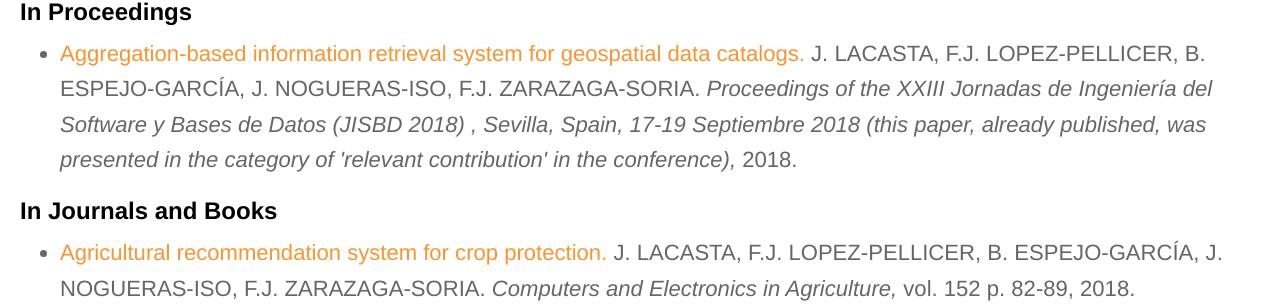
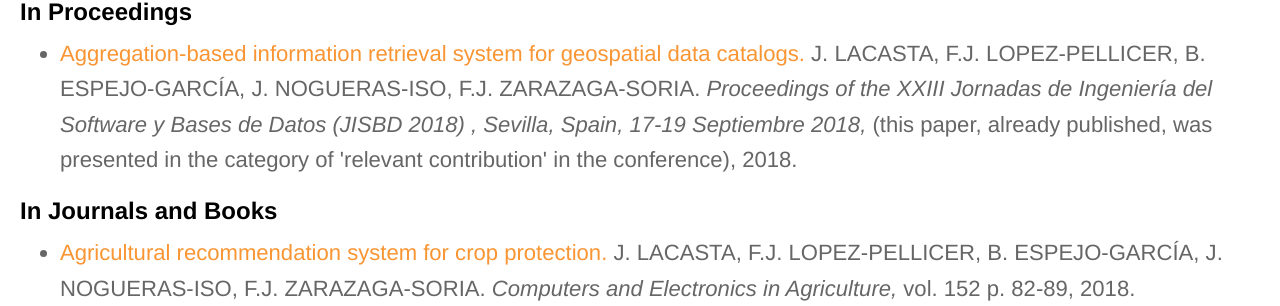
Before and after one commit to IAAA-Lab/IAAA-Lab.github.io, a Jekyll site: the page built from _staff/borjaeg.md, in a window 1280 px wide and 900 px high, scrolled down 751 px. Shown: the part 184-490 px from the top of the window. Built offline with Jekyll 4.4.1, drawn with Linux system fonts in a browser that asks for light colours; some of the changed lines change nothing that is shown.

Commit message:
actualizo jisdb
actualizo jisdb

```diff
--- a/_data/papers.yml
+++ b/_data/papers.yml
@@ -5,7 +5,8 @@
 - title: "Aggregation-based information retrieval system for geospatial data catalogs"
   url: https://doi.org/10.1080/13658816.2017.1319949
   authors: J. LACASTA, F.J. LOPEZ-PELLICER, B. ESPEJO-GARCÍA, J. NOGUERAS-ISO, F.J. ZARAZAGA-SORIA
-  publication_conference: "Proceedings of the XXIII Jornadas de Ingeniería del Software y Bases de Datos (JISBD 2018) , Sevilla, Spain, 17-19 Septiembre 2018  (this paper, already published, was presented in the category of 'relevant contribution' in the conference)"
+  publication_conference: "Proceedings of the XXIII Jornadas de Ingeniería del Software y Bases de Datos (JISBD 2018) , Sevilla, Spain, 17-19 Septiembre 2018"
+  publication_detail: "(this paper, already published, was presented in the category of 'relevant contribution' in the conference)"
   year: 2018
 # -------------------
 - title: "A method for checking the quality of geographic metadata based on ISO 19157"
```
